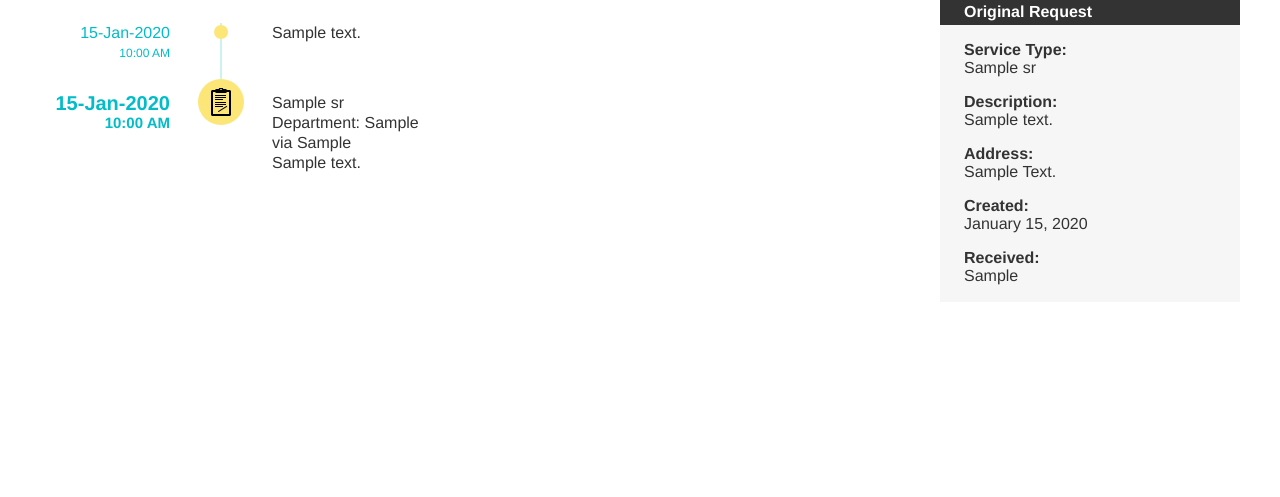
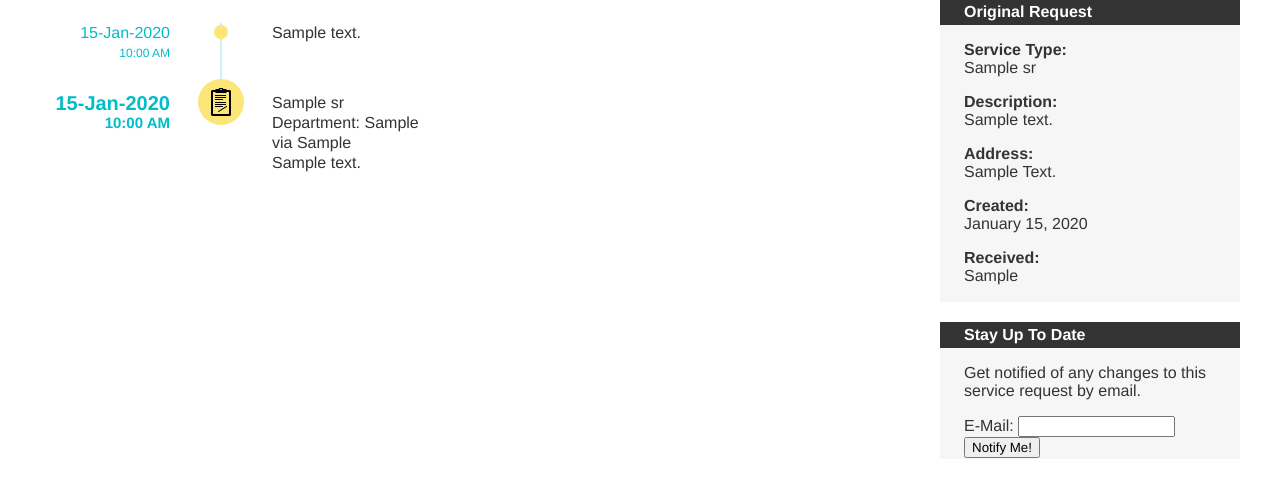
Before and after one commit to codeforamerica/srtracker, a Flask app: template templates/service_request.html in a window 1280 px wide. Shown: the part 209-706 px from the top of the page. Run offline with Flask 2, Linux system fonts and the light colour scheme; the template is opened without the code that fills it: most values are stand-ins (such as "Sample title", 1, 10 or a date in 2020); parts of the project's set-up code (start-up, migrations or seed data) failed here and were passed over.

Commit message:
You can now subscribe to an SR from the request detail page.

```diff
--- a/app.py
+++ b/app.py
@@ -2,6 +2,7 @@ import os
 from flask import Flask, render_template, request, abort, redirect, url_for, make_response
 import requests
 import iso8601
+import updater
 
 # Config
 DEBUG = True
@@ -60,6 +61,16 @@ def show_request(request_id):
         return ("No such service request", 404, None)
 
 
+@app.route("/subscribe/<request_id>", methods=["POST"])
+def subscribe(request_id):
+    email = request.form.get('update_email')
+    # TODO: validate email
+    if email:
+        contact = 'email:%s' % email
+        updater.subscribe(request_id, contact)
+    return redirect(url_for('show_request', request_id=request_id))
+
+
 
 if __name__ == "__main__":
     app.config.from_object(__name__)
--- a/static/css/service_request.css
+++ b/static/css/service_request.css
@@ -124,9 +124,15 @@ input {
 				margin-left: 232px;
 			}
 
+	.request_extras {
+		position: relative;
+		float: right;
+		width: 300px;
+		z-index: 1;
+	}
+
 	.request_details {
-		float: right;
-		width: 252px;
+		margin-bottom: 20px;
 		padding: 24px 24px 1px;
 		background: #f6f6f6;
 	}
--- a/templates/service_request.html
+++ b/templates/service_request.html
@@ -26,6 +26,7 @@
 		<h1>{{ sr.service_name }} #{{ sr.service_request_id }}</h1>
 		<p class="status_indicator status-{{ sr.status }}">{{ sr.status.title() }}</p>
 
+		<aside class="request_extras">
   		<div class="request_details">
   			<h2>Original Request</h2>
   			<dl>
@@ -41,6 +42,17 @@
   				<dd>{{ sr.received_via.title() }}</dd>
   			</dl>
   		</div>
+
+  		<div class="request_details">
+  			<h2>Stay Up To Date</h2>
+  			<p>Get notified of any changes to this service request by email.</p>
+  			<form method="POST" action="/subscribe/{{ sr.service_request_id }}">
+  			  <label for="update_email">E-Mail:</label>
+  			  <input type="email" id="update_email" name="update_email" />
+  			  <input type="submit" value="Notify Me!" />
+  			</form>
+  		</div>
+  	</aside>
 
 		<ol class="activities_list">
 			{% for activity in sr.activities %}
--- /dev/null
+++ b/updater/__init__.py
@@ -0,0 +1 @@
+from update import subscribe
```
Also changed, not shown: updater/update.py (+9 -2 lines). Lines whose indentation alone changed are shown as unchanged.
